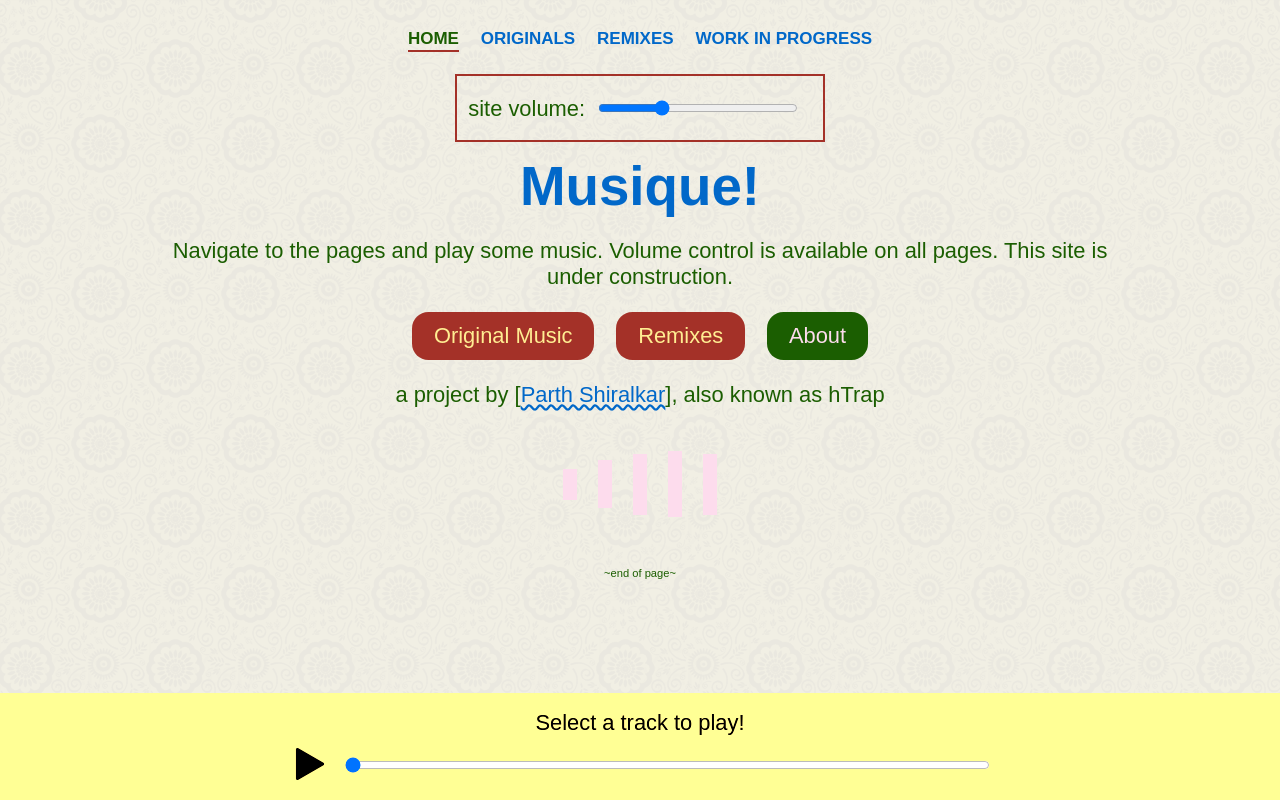
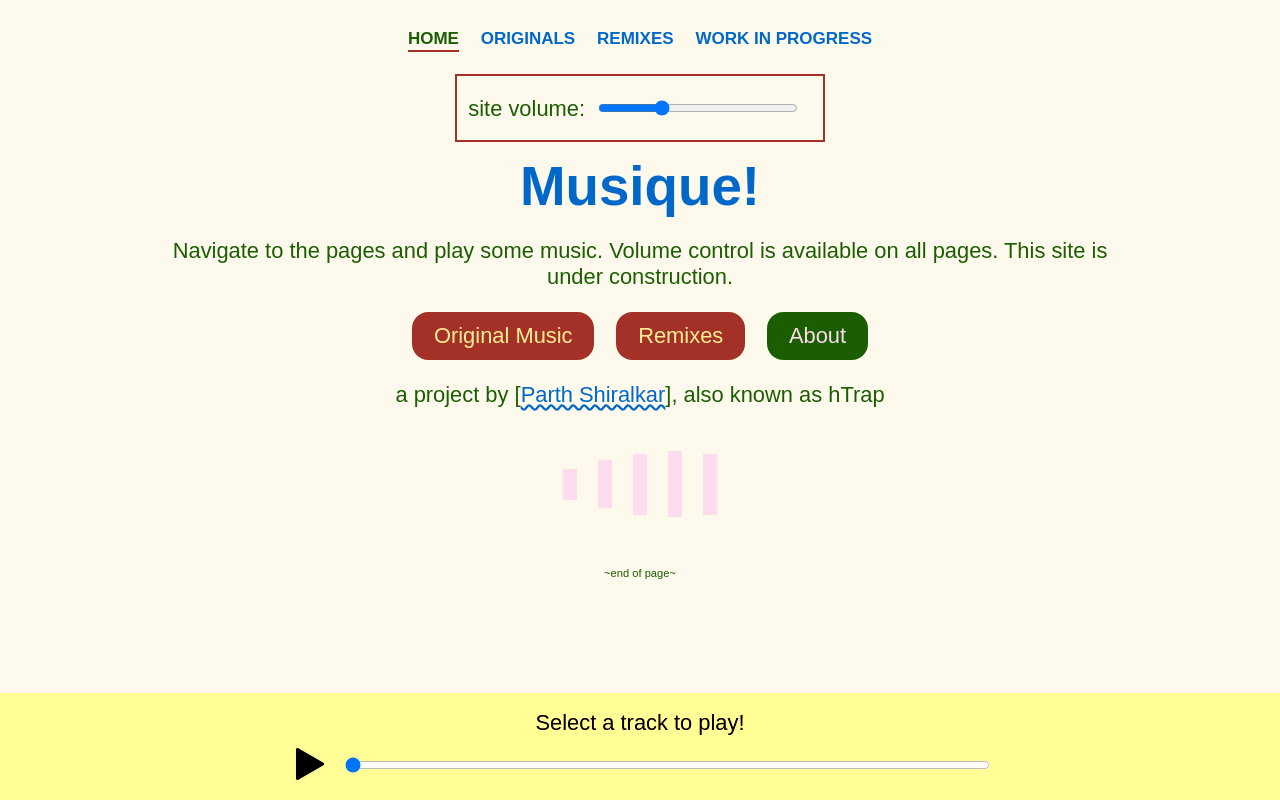
Before and after one commit to partheus/music, a Vue app: page / in a window 1280 px wide. Built offline with nearby package versions, Linux system fonts and the light colour scheme; a web font is replaced by a local one.

Commit message:
Pause background image

```diff
--- a/src/assets/scss/_base.scss
+++ b/src/assets/scss/_base.scss
@@ -3,7 +3,7 @@
 body {
   font-family: 'Open Sans', sans-serif;
   background-color: $color--light;
-  background-image: url('@/assets/flowers.png');
+  //background-image: url('@/assets/flowers.png');
   background-repeat: repeat;
   background-attachment: fixed;
   color: $color--dark;
```
